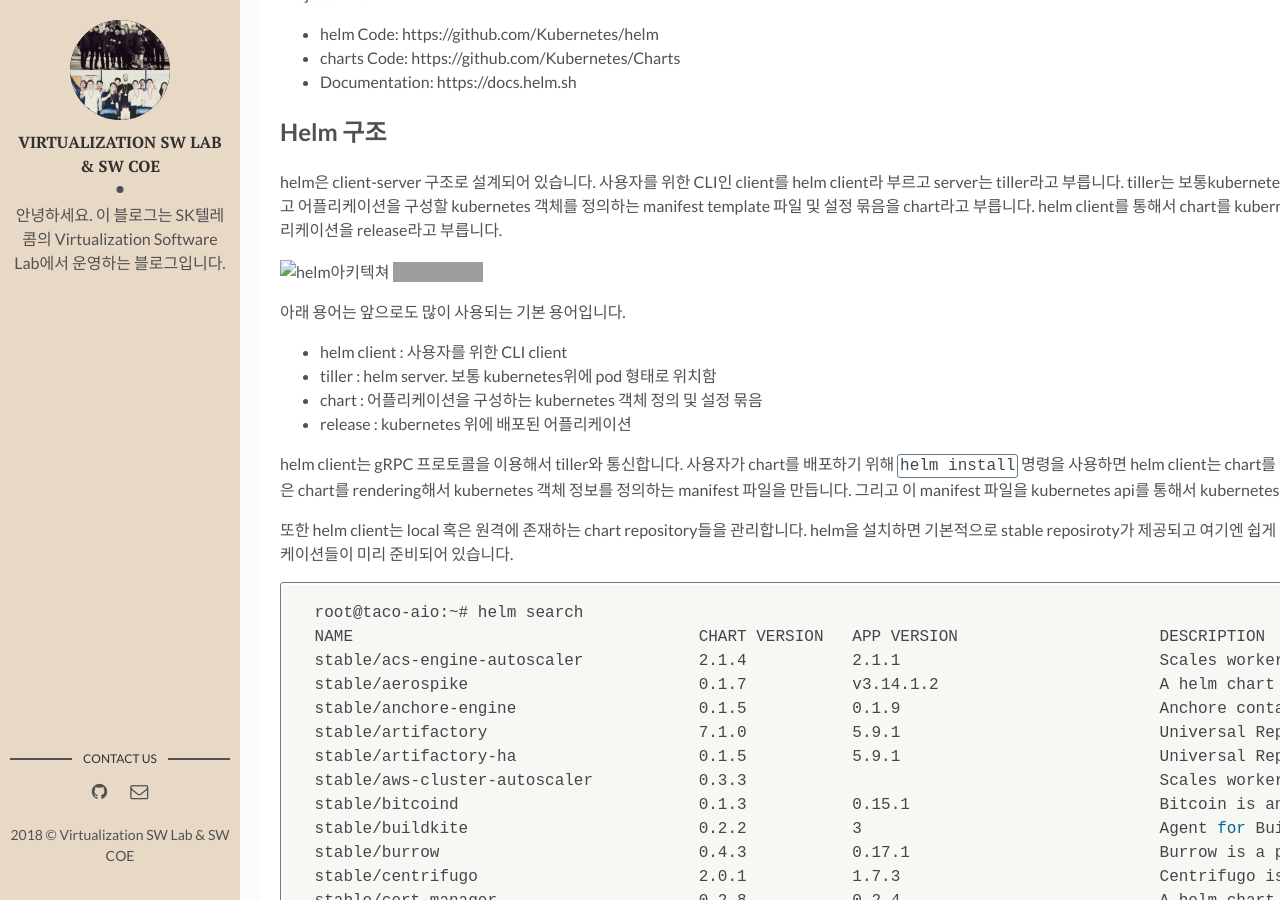
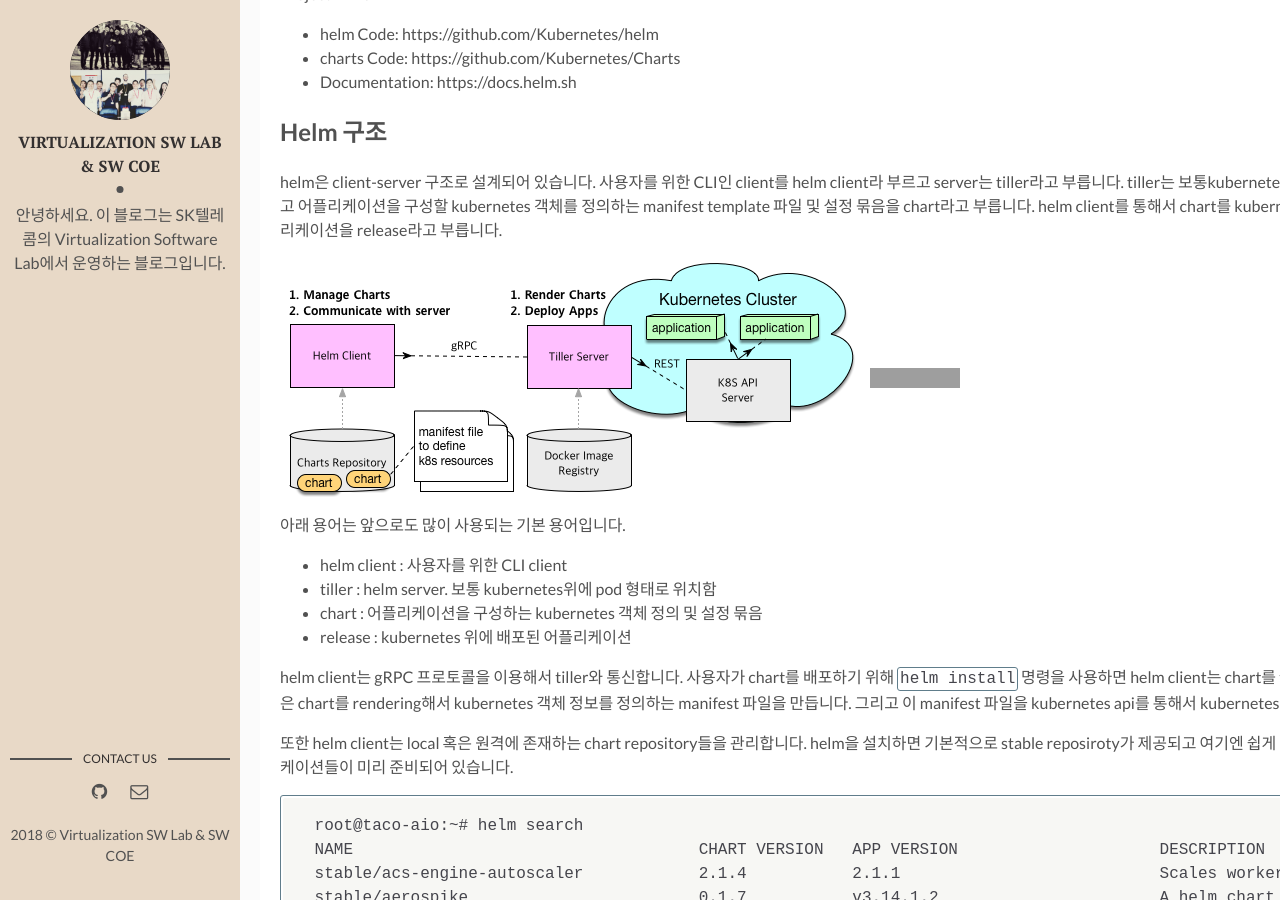
Before and after one commit to sktelecom-oslab/Virtualization-Software-Lab, a Jekyll site: the page built from _posts/2018-04-13-Helm.md, in a window 1280 px wide and 900 px high, scrolled down 601 px. Built offline with Jekyll 4.4.1, drawn with Linux system fonts in a browser that asks for light colours; grey boxes are pictures that could not be loaded.

Commit message:
Update 2018-04-13-Helm.md

```diff
--- a/_posts/2018-04-13-Helm.md
+++ b/_posts/2018-04-13-Helm.md
@@ -29,7 +29,7 @@ Project Links
  helm은 client-server 구조로 설계되어 있습니다. 사용자를 위한 CLI인 client를 helm client라 부르고 server는 tiller라고 부릅니다. tiller는 보통kubernetes위에 pod으로 배포됩니다.
  그리고 어플리케이션을 구성할 kubernetes 객체를 정의하는 manifest template 파일 및 설정 묶음을 chart라고 부릅니다. helm client를 통해서 chart를 kubernetes 위에 배포하면 배포된 어플리케이션을 release라고 부릅니다.
 
-![helm아키텍쳐]({{ site.baseurl }}{{ post.url }}/assets/img/helm/helm-architecture.png)
+![helm아키텍쳐]({{ site.baseurl }}{{ post.url }}/assets/img/helm-architecture.png)
 [![License: CC BY-NC-ND 4.0](https://licensebuttons.net/l/by-nc-nd/4.0/80x15.png)](https://creativecommons.org/licenses/by-nc-nd/4.0/)
 
 아래 용어는 앞으로도 많이 사용되는 기본 용어입니다.
```
